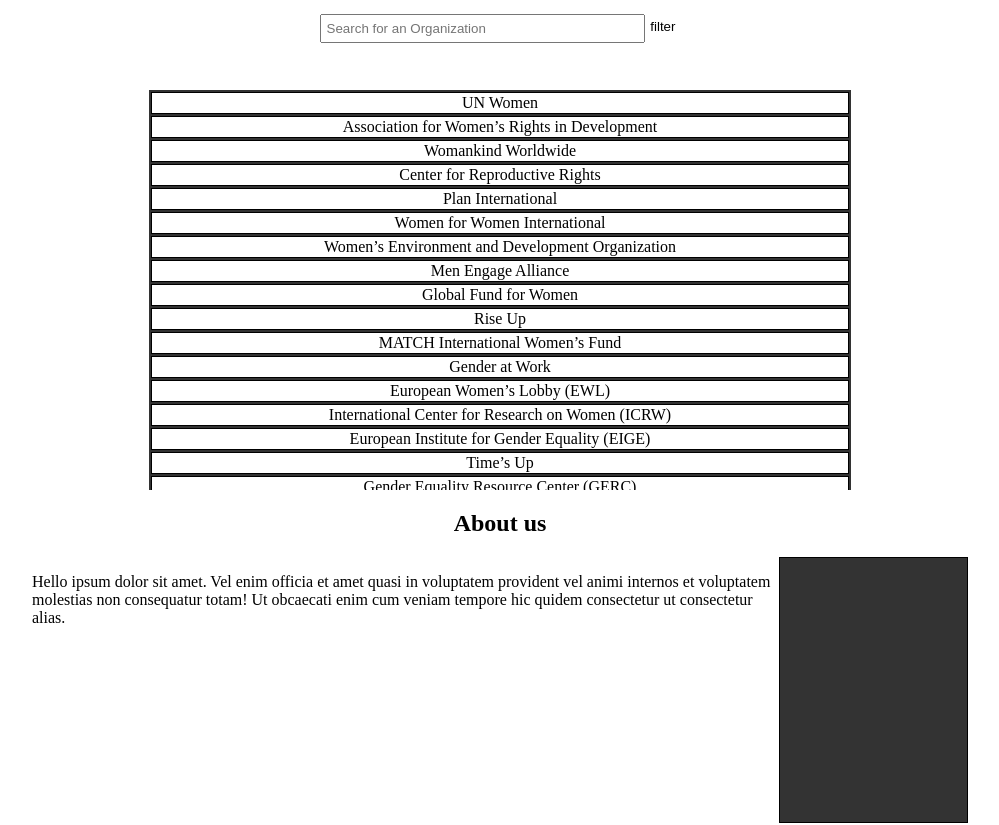
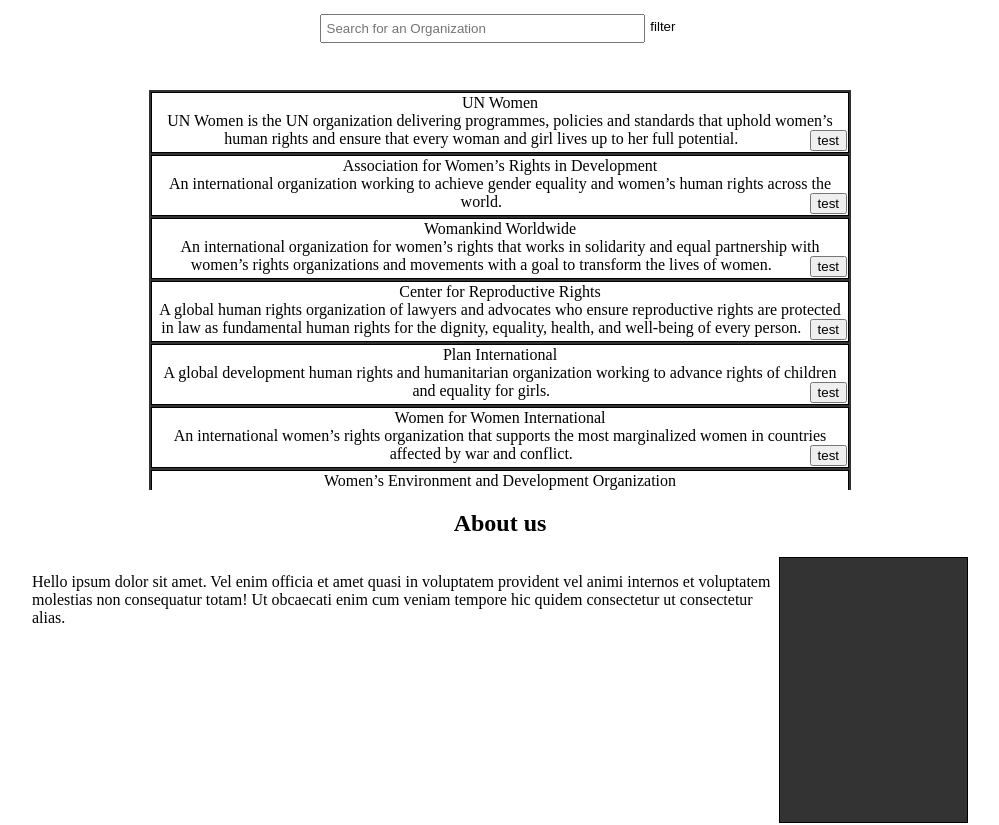
Before and after one commit to UW-INFO442-WI23/chocolatelavacake, a React (Create React App) app: page / in a window 1280 px wide. Shown: the part 1833-2658 px from the top of the page, without its empty margins (140-1139 px from the left). Built offline with nearby package versions, Linux system fonts and the light colour scheme.

Commit message:
Added button

```diff
--- a/src/Components/GetInvolved/mission.js
+++ b/src/Components/GetInvolved/mission.js
@@ -138,7 +138,14 @@
         let row = (
             <tr key = {org.title}>
                 <td>
+
                     {org.title}
+                    <div className='org-visit'>
+                        {org.description}
+                        <button>
+                            test
+                        </button>
+                    </div>
                 </td>
             </tr>
         );
--- a/src/index.css
+++ b/src/index.css
@@ -184,6 +184,10 @@
         text-align: center;
     }
 
+    .org-visit button{
+        float: right;
+    }
+
     /* search */
 
     .search-filter {
```
